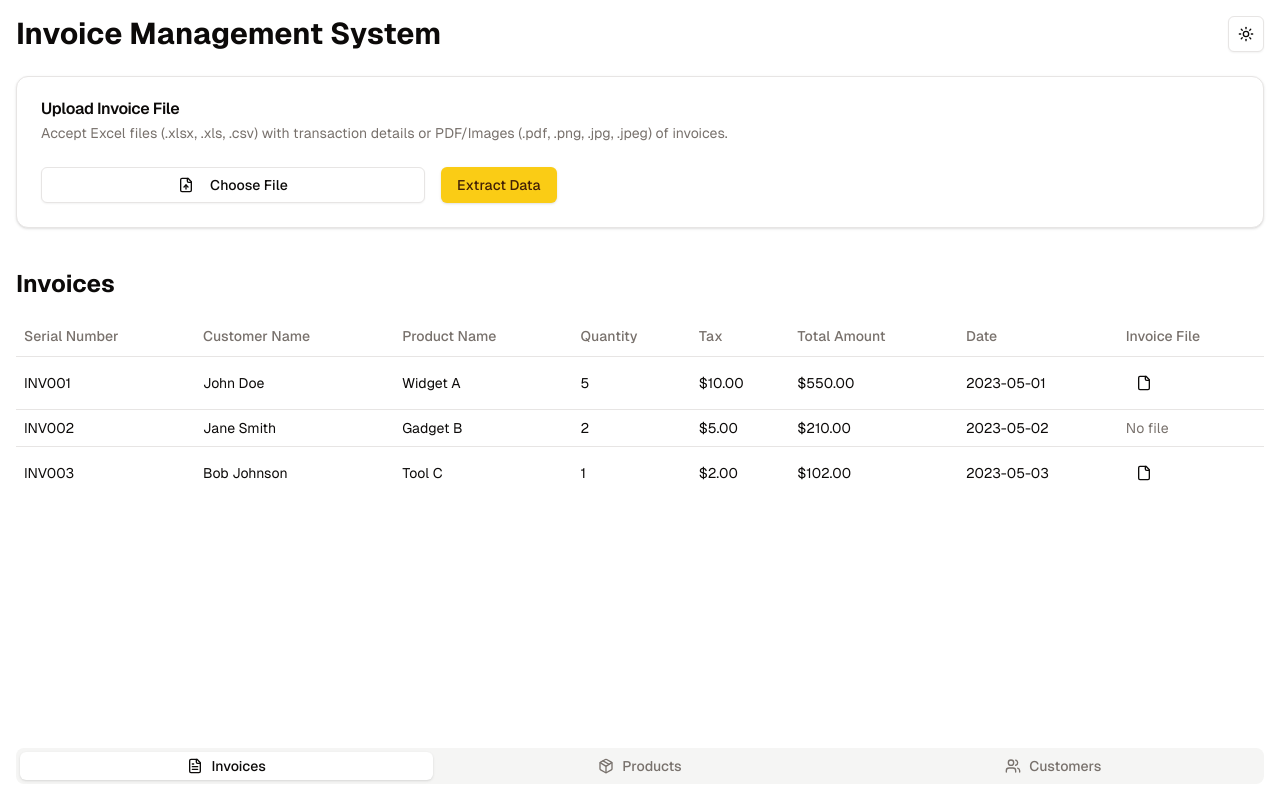
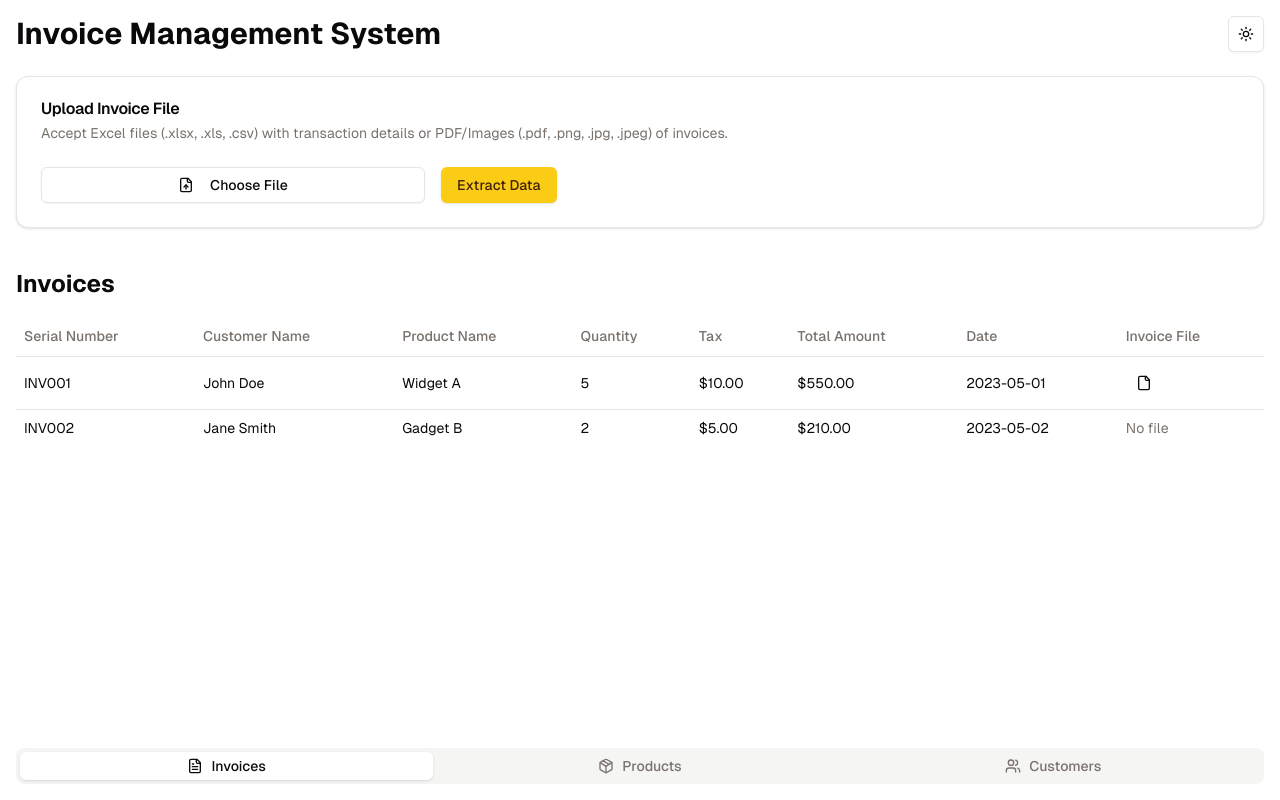
Before and after one commit to Sushants-Git/swipe-assigment, a Next.js app: page / in a window 1280 px wide. Built offline with nearby package versions, Linux system fonts and the light colour scheme.

Commit message:
feat : add redux

```diff
--- a/package.json
+++ b/package.json
@@ -14,6 +14,7 @@
     "@radix-ui/react-label": "^2.1.0",
     "@radix-ui/react-slot": "^1.1.0",
     "@radix-ui/react-tabs": "^1.1.1",
+    "@reduxjs/toolkit": "^2.3.0",
     "class-variance-authority": "^0.7.0",
     "clsx": "^2.1.1",
     "lucide-react": "^0.460.0",
@@ -21,6 +22,7 @@
     "next-themes": "^0.4.3",
     "react": "19.0.0-rc-66855b96-20241106",
     "react-dom": "19.0.0-rc-66855b96-20241106",
+    "react-redux": "^9.1.2",
     "tailwind-merge": "^2.5.4",
     "tailwindcss-animate": "^1.0.7"
   },
--- a/src/app/components/TabNavigation.tsx
+++ b/src/app/components/TabNavigation.tsx
@@ -3,23 +3,20 @@ import { FileText, Package, Users } from "lucide-react";
 import { InvoicesTable } from "./tabs/InvoicesTable";
 import { ProductsTable } from "./tabs/ProductsTable";
 import { CustomersTable } from "./tabs/CustomersTable";
-import { Invoice } from "./tabs/InvoicesTable";
-import { Product } from "./tabs/ProductsTable";
-import { Customer } from "./tabs/CustomersTable";
+import { useSelector } from "react-redux";
+import { RootState } from "../state/store";
 
 export const TabNavigation = ({
     activeTab,
     setActiveTab,
-    invoices,
-    products,
-    customers,
 }: {
     activeTab: "invoices" | "products" | "customers";
     setActiveTab: (activeTab: "invoices" | "products" | "customers") => void;
-    invoices: Invoice[];
-    products: Product[];
-    customers: Customer[];
 }) => {
+    const { products, customers, invoices } = useSelector(
+        (state: RootState) => state.tables,
+    );
+
     return (
         <Tabs
             value={activeTab}
--- a/src/app/page.tsx
+++ b/src/app/page.tsx
@@ -4,6 +4,9 @@ import { ModeToggle } from "@/components/mode-toggle";
 import { FileUploader } from "./components/FileUploader";
 import React from "react";
 import { TabNavigation } from "./components/TabNavigation";
+
+import { Provider } from "react-redux";
+import { store } from "./state/store";
 
 export default function App() {
     const [activeTab, setActiveTab] = React.useState<
@@ -13,99 +16,6 @@ export default function App() {
         "idle" | "success" | "error"
     >("idle");
     const [fileName, setFileName] = React.useState<string | null>(null);
-
-    const invoices = [
-        {
-            id: 1,
-            serialNumber: "INV001",
-            customerName: "John Doe",
-            productName: "Widget A",
-            qty: 5,
-            tax: 10,
-            totalAmount: 550,
-            date: "2023-05-01",
-            hasFile: true,
-        },
-        {
-            id: 2,
-            serialNumber: "INV002",
-            customerName: "Jane Smith",
-            productName: "Gadget B",
-            qty: 2,
-            tax: 5,
-            totalAmount: 210,
-            date: "2023-05-02",
-            hasFile: false,
-        },
-        {
-            id: 3,
-            serialNumber: "INV003",
-            customerName: "Bob Johnson",
-            productName: "Tool C",
-            qty: 1,
-            tax: 2,
-            totalAmount: 102,
-            date: "2023-05-03",
-            hasFile: true,
-        },
-    ];
-
-    const products = [
-        {
-            id: 1,
-            name: "Widget A",
-            quantity: 100,
-            unitPrice: 100,
-            tax: 10,
-            priceWithTax: 110,
-            discount: 5,
-        },
-        {
-            id: 2,
-            name: "Gadget B",
-            quantity: 50,
-            unitPrice: 200,
-            tax: 20,
-            priceWithTax: 220,
-            discount: 10,
-        },
-        {
-            id: 3,
-            name: "Tool C",
-            quantity: 200,
-            unitPrice: 50,
-            tax: 5,
-            priceWithTax: 55,
-            discount: 2,
-        },
-    ];
-
-    const customers = [
-        {
-            id: 1,
-            name: "John Doe",
-            phoneNumber: "123-456-7890",
-            totalPurchaseAmount: 1000,
-            email: "john@example.com",
-            lastPurchaseDate: "2023-04-15",
-        },
-        {
-            id: 2,
-            name: "Jane Smith",
-            phoneNumber: "234-567-8901",
-            totalPurchaseAmount: 750,
-            email: "jane@example.com",
-            lastPurchaseDate: "2023-04-20",
-        },
-        {
-            id: 3,
-            name: "Bob Johnson",
-            phoneNumber: "345-678-9012",
-            totalPurchaseAmount: 500,
-            email: "bob@example.com",
-            lastPurchaseDate: "2023-04-25",
-        },
-    ];
 
     const handleFileUpload = (event: React.ChangeEvent<HTMLInputElement>) => {
         const file = event.target.files?.[0];
@@ -123,6 +33,7 @@ export default function App() {
     };
 
     return (
+        <Provider store={store}>
             <Layout>
                 <FileUploader
                     handleFileUpload={handleFileUpload}
@@ -132,11 +43,9 @@ export default function App() {
                 <TabNavigation
                     activeTab={activeTab}
                     setActiveTab={setActiveTab}
-                invoices={invoices}
-                products={products}
-                customers={customers}
                 />
             </Layout>
+        </Provider>
     );
 }
 
--- /dev/null
+++ b/src/app/state/store.ts
@@ -0,0 +1,11 @@
+import { configureStore } from "@reduxjs/toolkit";
+import tableReducer from "./table/table-slice";
+
+export const store = configureStore({
+    reducer: {
+        tables: tableReducer,
+    },
+});
+
+export type RootState = ReturnType<typeof store.getState>;
+export type AppDispatch = typeof store.dispatch;
--- /dev/null
+++ b/src/app/state/table/table-slice.ts
@@ -0,0 +1,117 @@
+import { createAsyncThunk, createSlice, PayloadAction } from "@reduxjs/toolkit";
+import { Customer } from "@/app/components/tabs/CustomersTable";
+import { Invoice } from "@/app/components/tabs/InvoicesTable";
+import { Product } from "@/app/components/tabs/ProductsTable";
+
+interface tableState {
+    invoices: Invoice[];
+    products: Product[];
+    customers: Customer[];
+}
+
+const initialState: tableState = {
+    invoices: [
+        {
+            id: 1,
+            serialNumber: "INV001",
+            customerName: "John Doe",
+            productName: "Widget A",
+            qty: 5,
+            tax: 10,
+            totalAmount: 550,
+            date: "2023-05-01",
+            hasFile: true,
+        },
+        {
+            id: 2,
+            serialNumber: "INV002",
+            customerName: "Jane Smith",
+            productName: "Gadget B",
+            qty: 2,
+            tax: 5,
+            totalAmount: 210,
+            date: "2023-05-02",
+            hasFile: false,
+        },
+    ],
+    products: [
+        {
+            id: 1,
+            name: "Widget A",
+            quantity: 100,
+            unitPrice: 100,
+            tax: 10,
+            priceWithTax: 110,
+            discount: 5,
+        },
+        {
+            id: 2,
+            name: "Gadget B",
+            quantity: 50,
+            unitPrice: 200,
+            tax: 20,
+            priceWithTax: 220,
+            discount: 10,
+        },
+    ],
+    customers: [
+        {
+            id: 1,
+            name: "John Doe",
+            phoneNumber: "123-456-7890",
+            totalPurchaseAmount: 1000,
+            email: "john@example.com",
+            lastPurchaseDate: "2023-04-15",
+        },
+        {
+            id: 2,
+            name: "Jane Smith",
+            phoneNumber: "234-567-8901",
+            totalPurchaseAmount: 750,
+            email: "jane@example.com",
+            lastPurchaseDate: "2023-04-20",
+        },
+    ],
+};
+
+const tableSlice = createSlice({
+    name: "tabs",
+    initialState,
+    reducers: {},
+    // reducers: {
+    //     increment: (state) => {
+    //         state.value += 1;
+    //     },
+    //     decrement: (state) => {
+    //         state.value -= 1;
+    //     },
+    //     increment_by_amount: (state, action: PayloadAction<number>) => {
+    //         state.value += action.payload;
+    //     },
+    // },
+    // extraReducers: (builder) => {
+    //     builder
+    //         .addCase(incrementAsync.pending, () => {
+    //             console.log("incrementAsync.pending");
+    //         })
+    //         .addCase(incrementAsync.fulfilled, (state, action) => {
+    //             console.log("incrementAsync.fulfilled");
+    //             state.value += action.payload;
+    //         });
+    // },
+});
+
+// export const incrementAsync = createAsyncThunk(
+//     "counter/incrementAsync",
+//     async (amount: number) => {
+//         await new Promise((res) => setTimeout(res, 1000));
+//         return amount;
+//     },
+// );
+
+// export const { increment, decrement, increment_by_amount } =
+//     counterSlice.actions;
+
+export const {} = tableSlice.actions;
+
+export default tableSlice.reducer;
```
Also changed, not shown: 1 other file (tests, documents, lock files or other folders). Lines whose indentation alone changed are shown as unchanged.
